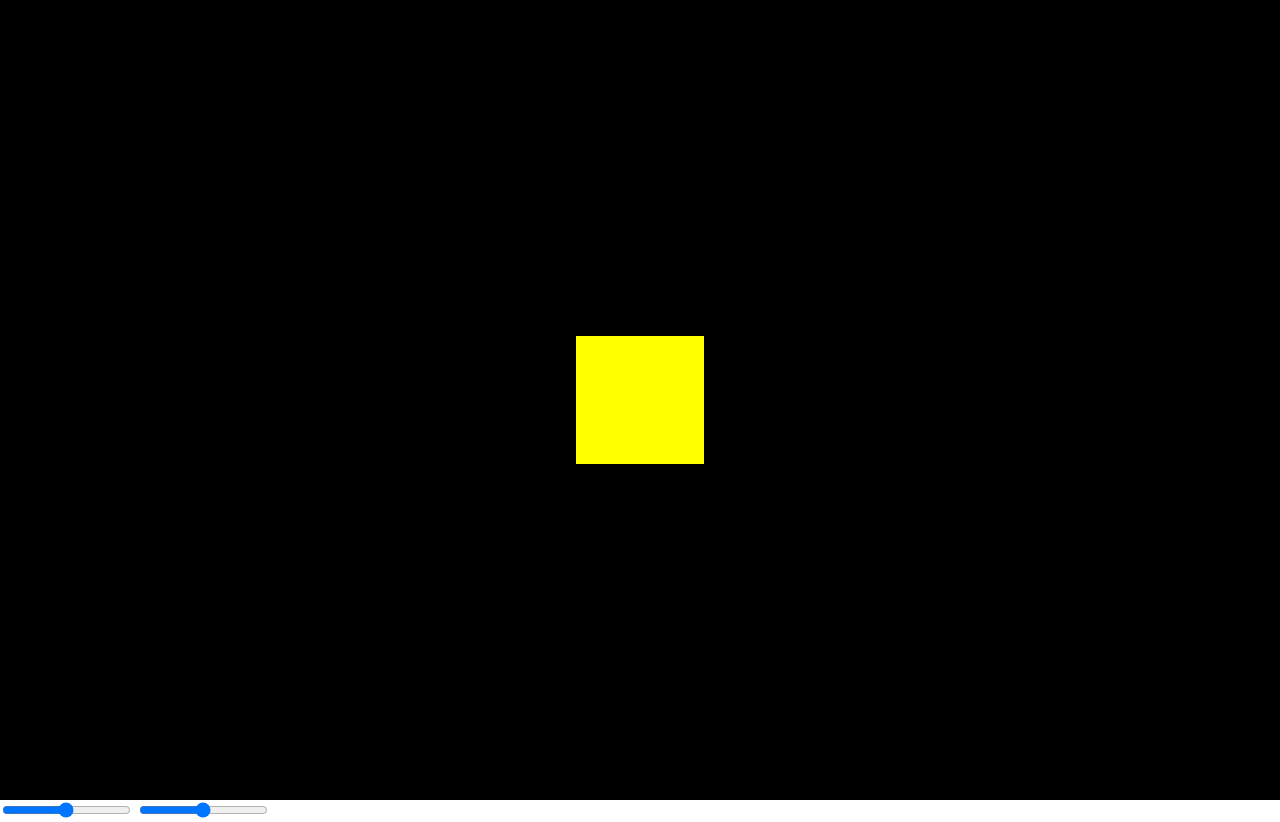
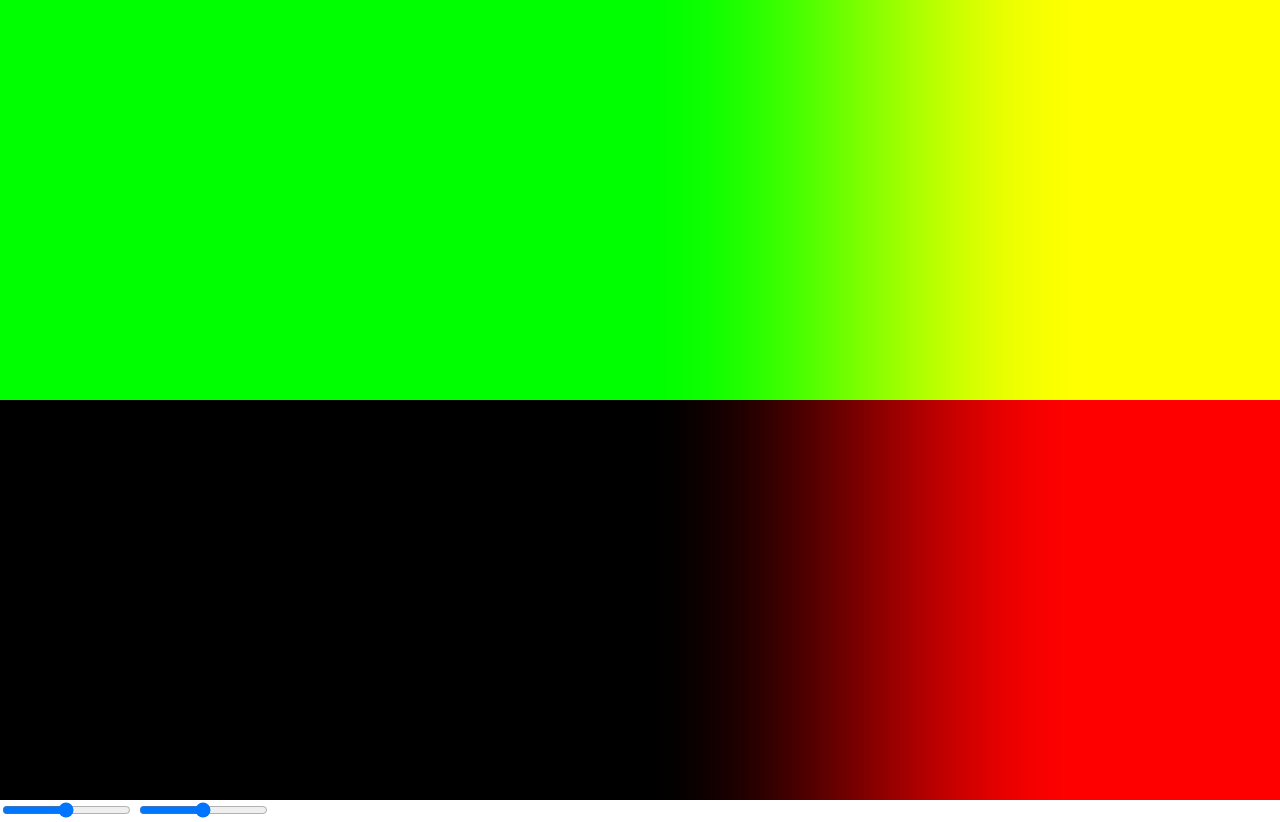
Before and after one commit to phishchiang/my_glsl_prop, a plain HTML site: page index.html in a window 1280 px wide. Drawn offline with nearby package versions, Linux system fonts and the light colour scheme; animation ran at ten frames a second.

Commit message:
Added the resolution and time and mouse into basic

```diff
--- a/index.html
+++ b/index.html
@@ -10,9 +10,9 @@
 </head>
 <body>
   <script src="./main.js"></script>
-  <!-- <script src="./shader_01_basic.js"></script> -->
+  <script src="./shader_01_basic.js"></script>
   <!-- <script src="./shader_02_circle.js"></script> -->
-  <script src="./shader_03_square.js"></script>
+  <!-- <script src="./shader_03_square.js"></script> -->
   <div class="slidecontainer">
     <input type="range" min="1" max="100" value="50" class="slider" id="myRangeX" onchange="myFunctionX(this.value)">
     <input type="range" min="1" max="100" value="50" class="slider" id="myRangeY" onchange="myFunctionY(this.value)">
--- a/shader_01_basic.js
+++ b/shader_01_basic.js
@@ -9,6 +9,9 @@ void main() {
 const fshader = /* glsl */ `
 varying vec3 v_position;
 uniform vec3 u_myVal;
+uniform vec2 u_mouse;
+uniform vec2 u_resolution;
+uniform float u_time;
 
 void main (void)
 {
@@ -16,7 +19,7 @@ void main (void)
   // color.r = clamp(v_position.x, 0.0, 1.0);
   color.r = smoothstep(u_myVal.x,0.7 , v_position.x);
   // color.g = clamp(v_position.y, 0.0, 1.0);
-  color.g = step(u_myVal.y, v_position.y);
+  color.g = step(u_mouse.y/u_resolution.y, v_position.y);
 
 
   gl_FragColor = vec4(color, 1.0);
```
